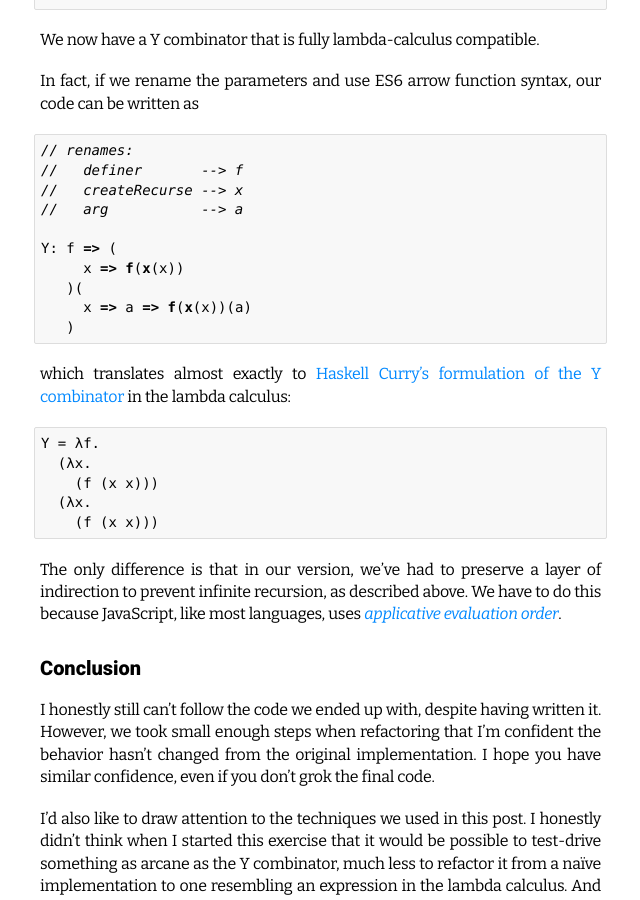
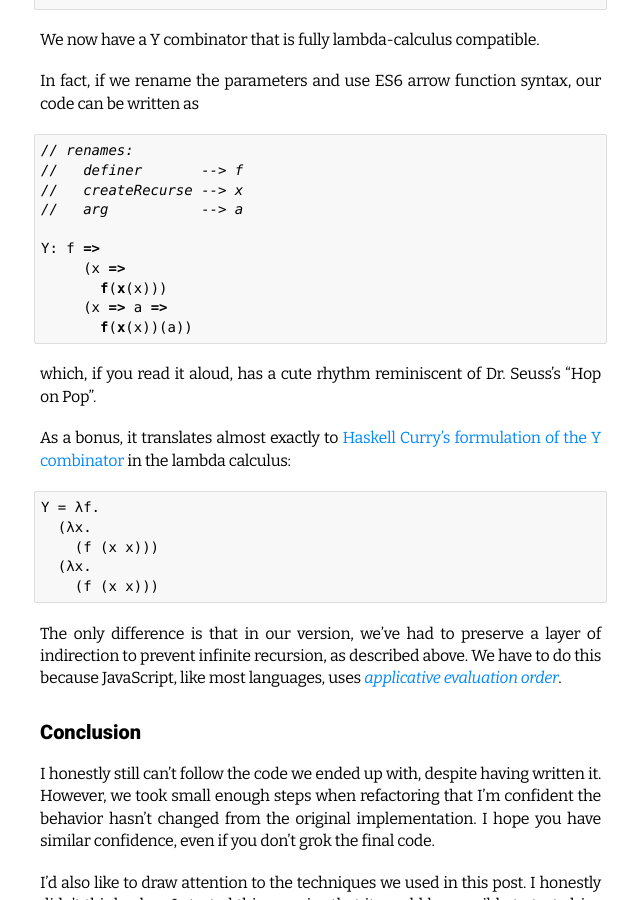
Before and after one commit to benchristel/benchristel.github.io, a Jekyll site: the page built from _posts/2020-01-29-test-driving-the-y-combinator.md, in a window 1280 px wide and 900 px high, scrolled down 7405 px. Shown: the whole window, without its empty margins (429-1069 px from the left). Built offline with Jekyll 4.4.1, drawn with Linux system fonts in a browser that asks for light colours.

Commit message:
Make JavaScript whitespace lispier

````diff
--- a/_posts/2020-01-29-test-driving-the-y-combinator.md
+++ b/_posts/2020-01-29-test-driving-the-y-combinator.md
@@ -455,14 +455,17 @@ use ES6 arrow function syntax, our code can be written as
 //   createRecurse --> x
 //   arg           --> a
 
-Y: f => (
-     x => f(x(x))
-   )(
-     x => a => f(x(x))(a)
-   )
+Y: f =>
+     (x =>
+       f(x(x)))
+     (x => a =>
+       f(x(x))(a))
 ```
 
-which translates almost exactly to [Haskell Curry's
+which, if you read it aloud, has a cute rhythm reminiscent
+of Dr. Seuss's "Hop on Pop".
+
+As a bonus, it translates almost exactly to [Haskell Curry's
 formulation of the Y combinator](https://en.wikipedia.org/wiki/Fixed-point_combinator#Y_combinator) in the lambda calculus:
 
 ```
````
